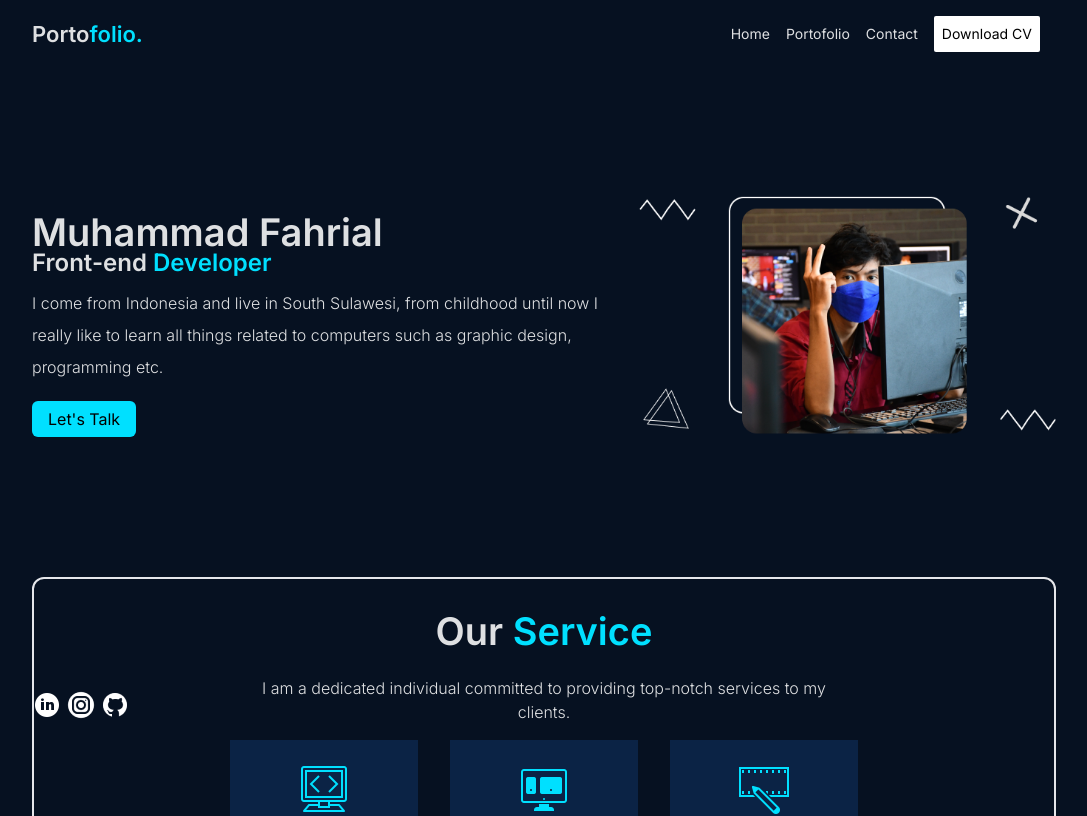
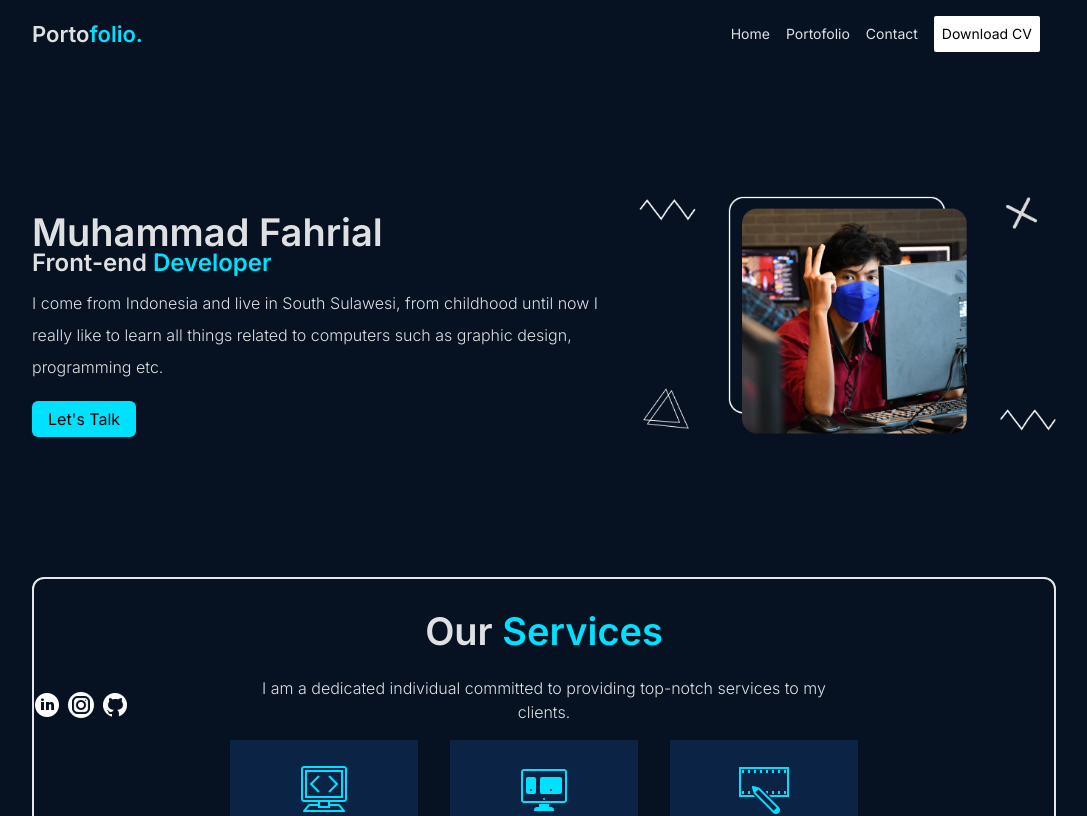
Before and after one commit to MuhammadFahrial/my-portofolio, a React (Vite) app: page / in a window 1280 px wide. Shown: the top 816 px of the page, without its empty margins (96-1183 px from the left). Built offline with nearby package versions, Linux system fonts and the light colour scheme.

Commit message:
'update:portofolio'

```diff
--- a/src/components/Pages/Body/Home/Home.jsx
+++ b/src/components/Pages/Body/Home/Home.jsx
@@ -71,7 +71,7 @@ export default function Home() {
       </div>
       <div className="xl:border-2 xl:px-10 py-6 mb-8 rounded-xl">
         <h1 className="text-center text-[28px] xl:text-[38px] font-bold">
-          Our <span className="text-[#00E0FF]">Service</span>
+          Our <span className="text-[#00E0FF]">Services</span>
         </h1>
         <p className="text-center text-[16px] py-4 xl:text-[16px] xl:px-40 font-light">
           I am a dedicated individual committed to providing top-notch services
```
